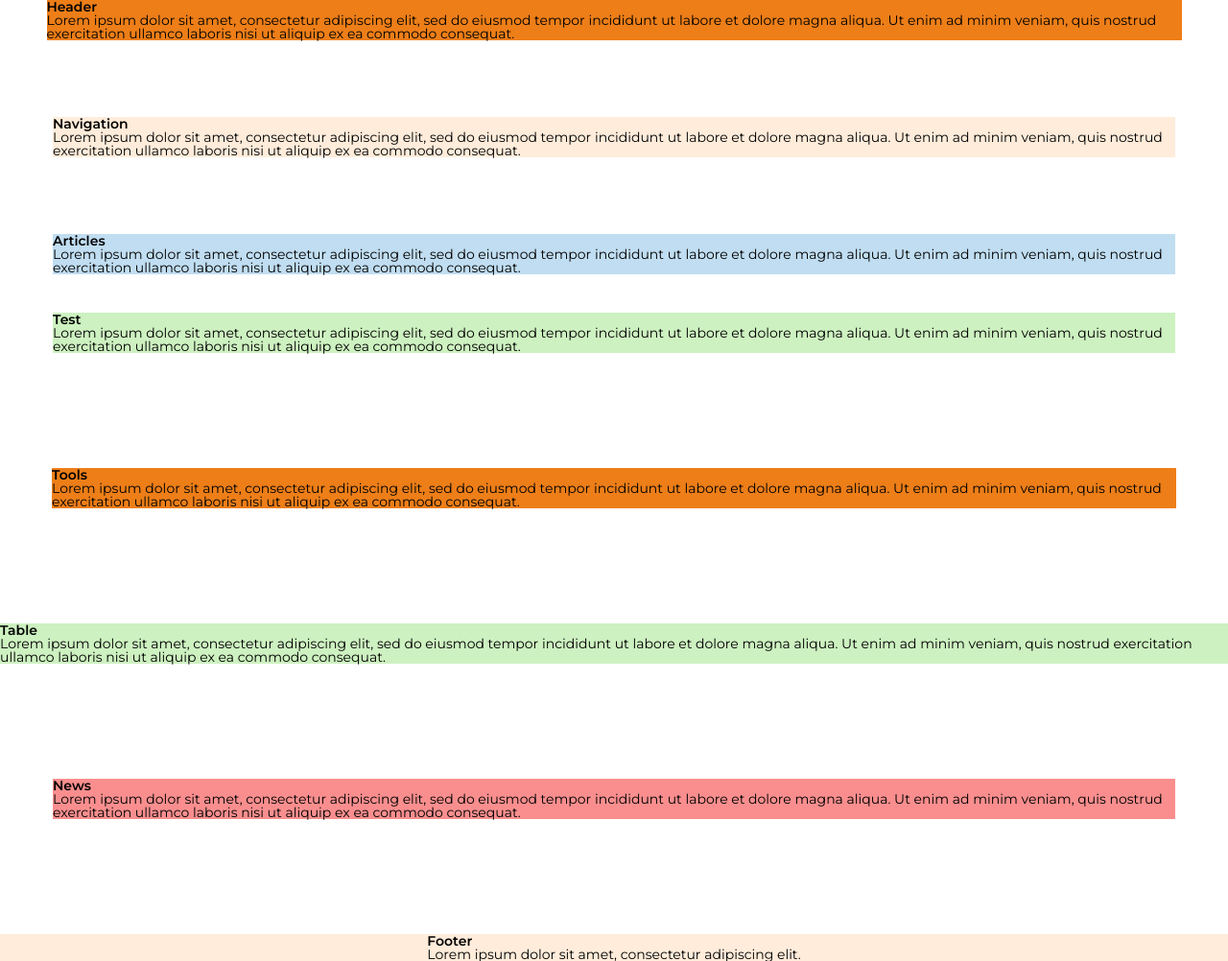
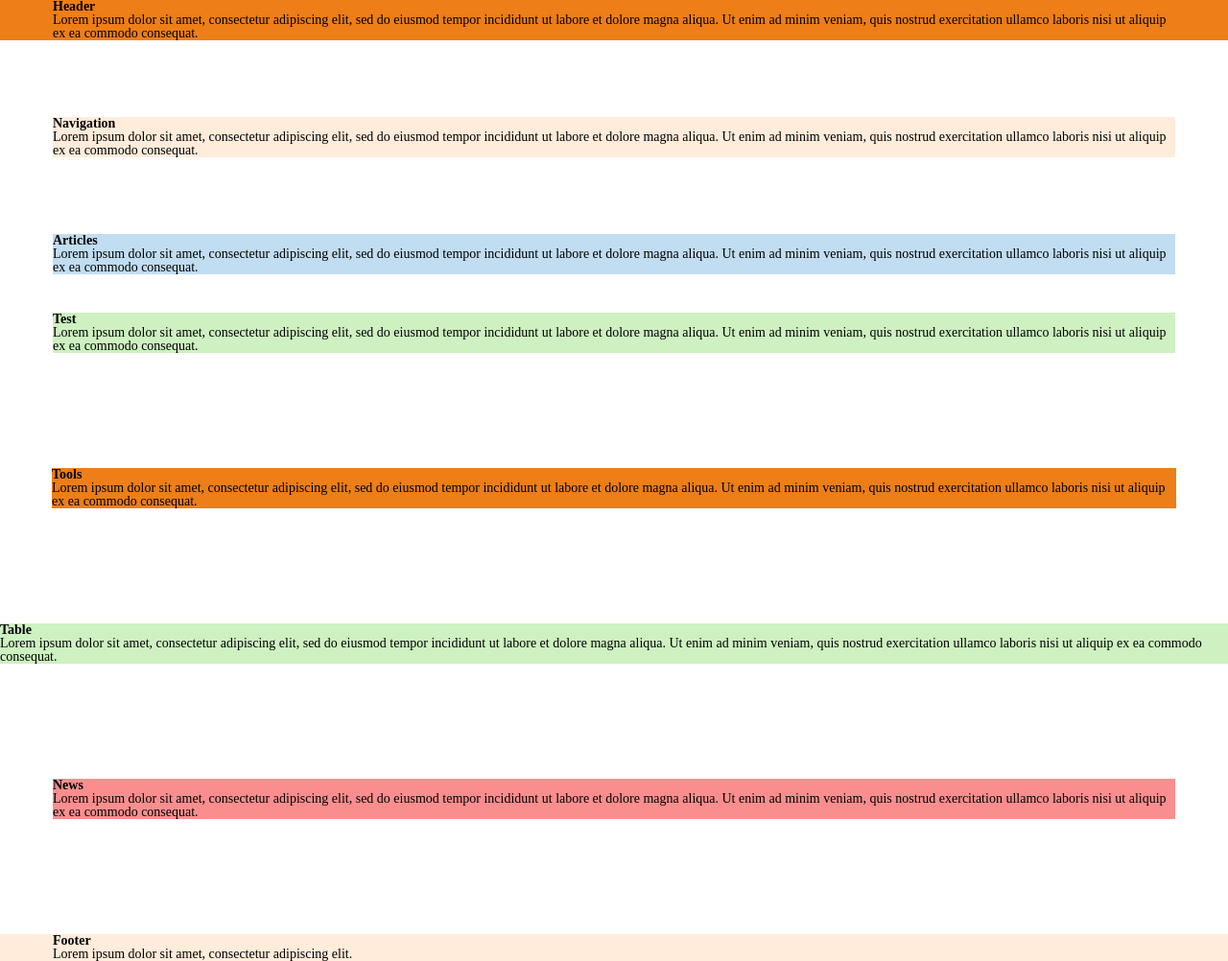
Before and after one commit to ayupov-a/ayupov-a.github.io, a PHP site: page / in a window 1280 px wide. Shown: the whole page at 96% size. Run offline with PHP 8.4, Linux system fonts and the light colour scheme.

Commit message:
footer fixing

```diff
--- a/#source/scss/style.scss
+++ b/#source/scss/style.scss
@@ -3,7 +3,7 @@
 //<ИМПОРТ СТИЛЕЙ>==================================================
 @import "_header";
 @import "_fonts";
-@import url("https://fonts.googleapis.com/css?family=Montserrat:regular,500,600,300italic,italic&display=swap&subset=cyrillic-ext");
+//@import url("https://fonts.googleapis.com/css?family=Montserrat:regular,500,600,300italic,italic&display=swap&subset=cyrillic-ext");
 
 //<ОБНУЛЕНИЕ>===================================================
 @import "_nullstyle";
@@ -58,12 +58,14 @@ h1 {
     }
 }
 
-.header__content {
-    max-width: 1183px;
-    .header__menu {
-        max-height: 253px;
-        background: #ED7E18;
-        margin-bottom: 80px;
+.header {
+    max-width: $maxWidth;
+    background: #ED7E18;
+    .header__content {
+        .header__menu {
+            max-height: 253px;
+            margin-bottom: 80px;
+        }
     }
 }
 
@@ -113,12 +115,5 @@ h1 {
 }
 
 .footer {
-    width: 100%;
-    //min-height: 100%;
-    overflow: hidden;
-    display: flex;
-    flex-direction: column;
-
-    max-height: 273px;
     background: #FFECDA;
 }
--- a/css/style.css
+++ b/css/style.css
@@ -1,5 +1,4 @@
 @charset "UTF-8";
-@import url("https://fonts.googleapis.com/css?family=Montserrat:regular,500,600,300italic,italic&display=swap&subset=cyrillic-ext");
 /*Обнуление*/
 * {
   padding: 0;
@@ -104,12 +103,12 @@ h1 {
     max-height: 192px;
   }
 }
-.header__content {
-  max-width: 1183px;
+.header {
+  max-width: 1920px;
+  background: #ED7E18;
 }
-.header__content .header__menu {
+.header .header__content .header__menu {
   max-height: 253px;
-  background: #ED7E18;
   margin-bottom: 80px;
 }
 
@@ -155,10 +154,5 @@ h1 {
 }
 
 .footer {
-  width: 100%;
-  overflow: hidden;
-  display: flex;
-  flex-direction: column;
-  max-height: 273px;
   background: #FFECDA;
 }
```
